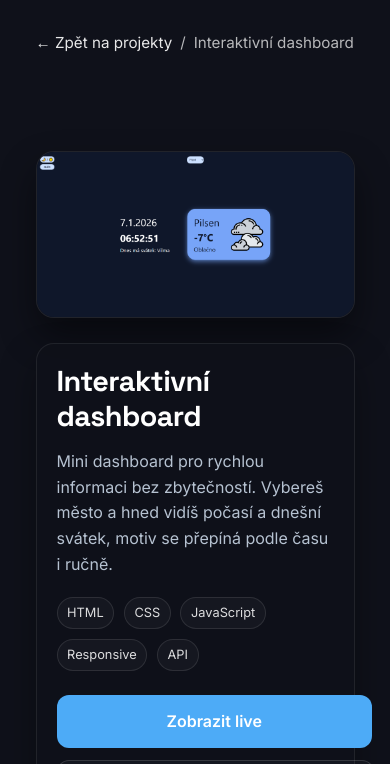
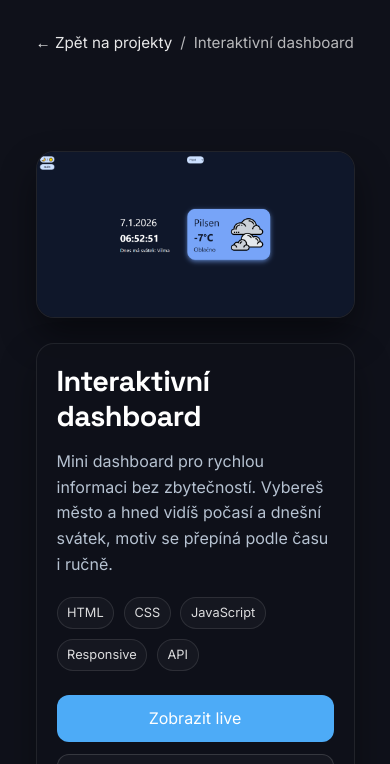
Before and after one commit to marekolah04-wq/marek.codes, a plain HTML site: page project/dashboard.html in a window 390 px wide. Shown: the part 80-844 px from the top of the page. Drawn offline with Linux system fonts and the light colour scheme.

Commit message:
Polish project detail CTA spacing

```diff
--- a/css/project-detail.css
+++ b/css/project-detail.css
@@ -104,15 +104,23 @@
   margin-top: 1.5rem;
 }
 
+.actions a {
+  flex: 1 1 180px;      /* dva vedle sebe, ale když je málo místa, tak se zalomí */
+  min-width: 0;         /* důležitý proti přetékání */
+  max-width: 100%;
+  box-sizing: border-box;
+}
+
+/* text tlačítek */
 .actions .btn,
 .actions .btn-outline {
-  display: inline-flex;
-  align-items: center;
-  justify-content: center;
-  gap: 0.5rem;
-  padding: 0.85rem 1.2rem;
   border-radius: 12px;
-  font-weight: 600;
+  padding: 0.9rem 1.15rem;
+  line-height: 1.15;
+  width: 100%;
+  white-space: normal;       /* dovolí zalomení */
+  overflow-wrap: anywhere;   /* zalomí i dlouhý slovo */
+  text-align: center;
 }
 
 .actions .btn {
--- a/css/queries.css
+++ b/css/queries.css
@@ -7,6 +7,18 @@
 
   .projects-grid {
     gap: 2rem;
+  }
+}
+
+@media (max-width: 600px) {
+  .actions {
+    flex-direction: column;
+    align-items: stretch;
+  }
+
+  .actions a {
+    flex: unset;
+    width: 100%;
   }
 }
 
@@ -24,7 +36,6 @@
   }
 
   /* NAV */
-  @media (max-width: 768px) {
   .nav-toggle {
     display: flex;
   }
@@ -44,7 +55,6 @@
     transform: translateY(-100%);
     transition: transform 0.4s ease;
     z-index: 2000;
-      /* vyšší než navbar */
   }
 
   .nav-menu ul {
@@ -62,7 +72,6 @@
 
   .nav-menu.active {
     transform: translateY(0);
-    }
   }
 
   /* ABOUT + CONTACT */
@@ -85,6 +94,7 @@
     grid-template-columns: 1fr;
   }
 }
+
 
 
 
```
Lines whose indentation alone changed are shown as unchanged.
